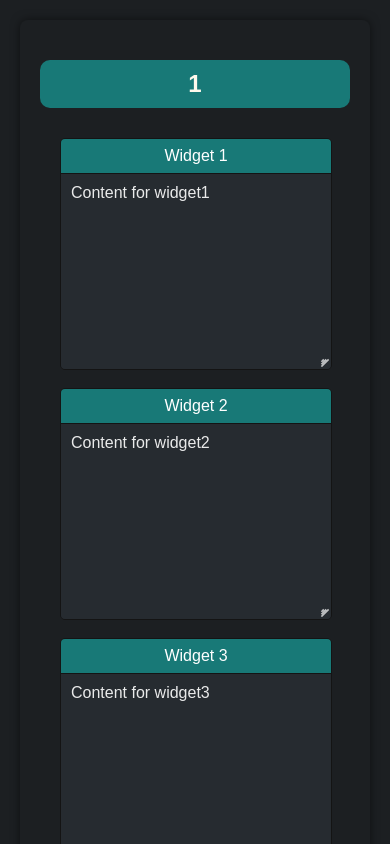
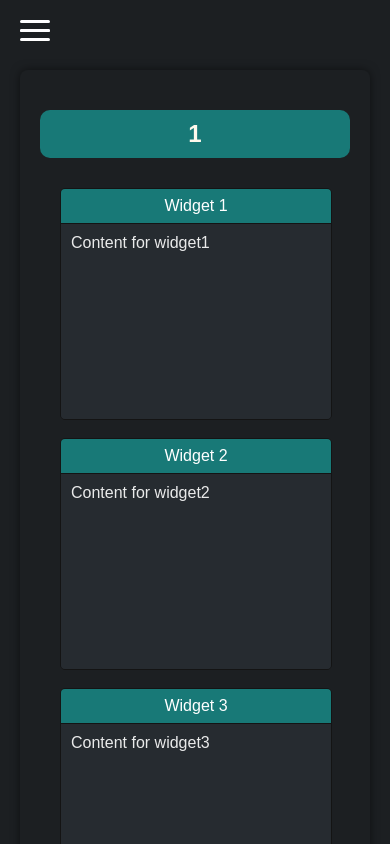
Before and after one commit to timchristoffer/TaskFlow, a React (Create React App) app in the folder tf-web/: page /dashboard/1 in a window 390 px wide. Shown: the top 844 px of the page. Built offline with nearby package versions, Linux system fonts and the light colour scheme.

Commit message:
Sidebar created with responsiv layout

```diff
--- a/tf-web/src/App.js
+++ b/tf-web/src/App.js
@@ -1,19 +1,28 @@
-import React from 'react';
+import React, { useState } from 'react';
 import { BrowserRouter as Router, Route, Routes } from 'react-router-dom';
 import './styles/App.css';
 import Dashboard from './pages/Dashboard';
 import DashboardDetail from './components/Dashboard/DashboardDetail';
-
+import SidebarComponent from './components/Sidebar/Sidebar';
 
 function App() {
+  const [isSidebarOpen, setIsSidebarOpen] = useState(false);
+
+  const toggleSidebar = () => {
+    setIsSidebarOpen(!isSidebarOpen);
+  };
+
   return (
     <Router>
       <div className="App">
-        <Routes>
-          <Route path="/" element={<Dashboard />} />
-          <Route path="/dashboard/:dashboardName" element={<DashboardDetail />} /> {/* Add this line */}
-          {/* Här kan du lägga till fler routes senare */}
-        </Routes>
+        <SidebarComponent isOpen={isSidebarOpen} toggleSidebar={toggleSidebar} />
+        <div className={`content ${isSidebarOpen ? 'sidebar-open' : ''}`}>
+          <Routes>
+            <Route path="/" element={<Dashboard isSidebarOpen={isSidebarOpen} />} />
+            <Route path="/dashboard/:dashboardName" element={<DashboardDetail isSidebarOpen={isSidebarOpen} />} />
+            {/* Här kan du lägga till fler routes senare */}
+          </Routes>
+        </div>
       </div>
     </Router>
   );
--- a/tf-web/src/components/Dashboard/Dashboard.css
+++ b/tf-web/src/components/Dashboard/Dashboard.css
@@ -1,8 +1,27 @@
+/* Dashboard.css */
 body {
     font-family: 'Arial', sans-serif;
     background: var(--background);
     margin: 0;
     padding: 0;
+    overflow-x: hidden; /* Förhindra horisontell scrollning */
+}
+
+.dashboard-page {
+    display: flex;
+    flex-direction: row;
+}
+
+.dashboard-content {
+    flex: 1; /* Gör att innehållet tar upp all tillgänglig plats */
+    transition: margin-left 0.3s ease;
+    padding: 20px;
+    box-sizing: border-box; /* Inkludera padding i bredden */
+    margin-top: 50px;
+}
+
+.dashboard-content.sidebar-open {
+    margin-left: 250px; /* Justera detta värde beroende på sidomenyns bredd */
 }
 
 .dashboard {
@@ -13,6 +32,7 @@ body {
     border-radius: 8px;
     box-shadow: 0 0 10px rgba(0, 0, 0, 0.5);
     padding: 20px;
+    overflow: hidden; /* Lägg till detta för att förhindra att innehållet skjuts utanför */
 }
 
 .dashboard-title {
--- /dev/null
+++ b/tf-web/src/components/Dashboard/DashboardComponent.css
@@ -0,0 +1,53 @@
+/* DashboardComponent.css */
+.dashboard-container {
+    margin-left: 0;
+    transition: margin-left 0.3s ease;
+    padding: 20px;
+  }
+
+  .dashboard-container.sidebar-open {
+    margin-left: 250px; /* Justera detta värde beroende på sidomenyns bredd */
+  }
+
+  .dashboard-form {
+    margin-bottom: 20px;
+  }
+
+  .dashboard-form input {
+    padding: 10px;
+    margin-right: 10px;
+    border: 1px solid #ccc;
+    border-radius: 4px;
+  }
+
+  .dashboard-form button {
+    padding: 10px 20px;
+    background-color: #187977;
+    color: white;
+    border: none;
+    border-radius: 4px;
+    cursor: pointer;
+  }
+
+  .dashboard-form button:hover {
+    background-color: #145a5a;
+  }
+
+  .dashboard-list {
+    list-style-type: none;
+    padding: 0;
+  }
+
+  .dashboard-list li {
+    padding: 10px;
+    border-bottom: 1px solid #ccc;
+  }
+
+  .dashboard-list li a {
+    text-decoration: none;
+    color: #187977;
+  }
+
+  .dashboard-list li a:hover {
+    text-decoration: underline;
+  }
--- a/tf-web/src/components/Dashboard/DashboardComponent.jsx
+++ b/tf-web/src/components/Dashboard/DashboardComponent.jsx
@@ -1,18 +1,18 @@
 import React, { useState, useEffect } from 'react';
 import axios from 'axios';
-import { Link } from 'react-router-dom'; // Import Link from react-router-dom
+import { Link } from 'react-router-dom';
+import './DashboardComponent.css'; // Importera CSS-filen
 
-const DashboardComponent = () => {
+const DashboardComponent = ({ isSidebarOpen }) => {
     const [name, setName] = useState('');
     const [dashboards, setDashboards] = useState([]);
-    const [message, setMessage] = useState(''); // För statusmeddelanden
+    const [message, setMessage] = useState('');
 
-    // Hämta dashboards när komponenten laddas
     useEffect(() => {
         const fetchDashboards = async () => {
             try {
                 const response = await axios.get('https://localhost:7287/dashboards');
-                setDashboards(response.data); // Sätt dashboards i state
+                setDashboards(response.data);
             } catch (error) {
                 console.error('Error fetching dashboards:', error);
                 alert("Failed to fetch dashboards");
@@ -20,26 +20,27 @@ const DashboardComponent = () => {
         };
 
         fetchDashboards();
-    }, []); // Tom array betyder att detta körs en gång när komponenten laddas
+    }, []);
 
     const handleCreateDashboard = async (e) => {
         e.preventDefault();
-        console.log("Creating dashboard with name:", name); // Debug-meddelande
+        console.log("Creating dashboard with name:", name);
         try {
             const response = await axios.post('https://localhost:7287/dashboards', { name });
-            console.log("Response:", response); // Debug-meddelande
-            setDashboards([...dashboards, response.data]); // Lägg till den nya dashboarden i listan
-            setName(''); // Rensa input-fältet
+            console.log("Response:", response);
+            setDashboards([...dashboards, response.data]);
+            setName('');
         } catch (error) {
             console.error('Error creating dashboard:', error);
-            alert("Failed to create dashboard"); // Meddelande till användaren
+            alert("Failed to create dashboard");
         }
     };
 
     return (
-        <div>
+        <div className={`dashboard-content ${isSidebarOpen ? 'sidebar-open' : ''}`}>
+            <div className='dashboard-container'>
             <h2>Create Dashboard</h2>
-            <form onSubmit={handleCreateDashboard}>
+            <form className="dashboard-form" onSubmit={handleCreateDashboard}>
                 <input
                     type="text"
                     value={name}
@@ -50,17 +51,17 @@ const DashboardComponent = () => {
                 <button type="submit">Create</button>
             </form>
 
-            {/* Visa statusmeddelande */}
             {message && <p>{message}</p>}
 
             <h3>Dashboards</h3>
-            <ul>
+            <ul className="dashboard-list">
                 {dashboards.map((dashboard) => (
                     <li key={dashboard.id}>
-                        <Link to={`/dashboard/${dashboard.name}`}>{dashboard.name}</Link> {/* Update link to use dashboard name */}
+                        <Link to={`/dashboard/${dashboard.name}`}>{dashboard.name}</Link>
                     </li>
                 ))}
             </ul>
+        </div>
         </div>
     );
 };
--- a/tf-web/src/components/Dashboard/DashboardDetail.jsx
+++ b/tf-web/src/components/Dashboard/DashboardDetail.jsx
@@ -5,12 +5,7 @@ import './Dashboard.css';
 
 const ResponsiveGridLayout = WidthProvider(Responsive);
 
-const DashboardDetail = () => {
-    const { dashboardName } = useParams();
-    const [layouts, setLayouts] = useState(getInitialLayouts());
-    const [cols, setCols] = useState(getCols(window.innerWidth));
-
-    function getCols(width) {
+const getCols = (width) => {
     return {
         lg: width >= 1024 ? 4 : 3,
         md: width >= 768 ? 3 : 2,
@@ -18,9 +13,9 @@ const DashboardDetail = () => {
         xs: 1,
         xxs: 1,
     };
-    }
+};
 
-    function getInitialLayouts() {
+const getInitialLayouts = () => {
     const savedLayouts = JSON.parse(localStorage.getItem('dashboard-layouts'));
     return savedLayouts || {
         lg: [
@@ -57,7 +52,12 @@ const DashboardDetail = () => {
             { i: 'widget6', x: 0, y: 5, w: 1, h: 5 },
         ],
     };
-    }
+};
+
+const DashboardDetail = ({ isSidebarOpen }) => {
+    const { dashboardName } = useParams();
+    const [layouts, setLayouts] = useState(getInitialLayouts());
+    const [cols, setCols] = useState(getCols(window.innerWidth));
 
     useEffect(() => {
         const handleResize = () => {
@@ -82,7 +82,7 @@ const DashboardDetail = () => {
     };
 
     return (
-        <div className='dashboard'>
+        <div className={`dashboard-content ${isSidebarOpen ? 'sidebar-open' : ''}`}>
             <div className='dashboard-container'>
                 <h2 className="dashboard-title">{dashboardName}</h2>
                 <ResponsiveGridLayout
--- /dev/null
+++ b/tf-web/src/components/Sidebar/Sidebar.css
@@ -0,0 +1,110 @@
+.sidebar {
+    position: fixed;
+    top: 0;
+    left: 0;
+    height: 100%;
+    width: 250px;
+    background-color: var(--primary);
+    color: white;
+    transition: transform 0.3s ease;
+    transform: translateX(-100%);
+    display: flex;
+    flex-direction: column;
+    align-items: center;
+    z-index: 10;
+  }
+
+  .sidebar.open {
+    transform: translateX(0);
+  }
+
+  #nav-icon3 {
+    width: 30px;
+    height: 24px;
+    position: fixed; /* Changed to fixed to keep it visible */
+    top: 20px;
+    left: 20px; /* Adjusted to place the button inside the sidebar */
+    cursor: pointer;
+    z-index: 15; /* Ensure the button is above the sidebar */
+  }
+
+  #nav-icon3 span {
+    display: block;
+    position: absolute;
+    height: 3px;
+    width: 100%;
+    background: white;
+    border-radius: 9px;
+    opacity: 1;
+    left: 0;
+    transition: 0.25s ease-in-out;
+  }
+
+  #nav-icon3 span:nth-child(1) {
+    top: 0px;
+  }
+
+  #nav-icon3 span:nth-child(2), #nav-icon3 span:nth-child(3) {
+    top: 9px;
+  }
+
+  #nav-icon3 span:nth-child(4) {
+    top: 18px;
+  }
+
+  #nav-icon3.open span:nth-child(1) {
+    top: 9px;
+    width: 0%;
+    left: 50%;
+  }
+
+  #nav-icon3.open span:nth-child(2) {
+    transform: rotate(45deg);
+  }
+
+  #nav-icon3.open span:nth-child(3) {
+    transform: rotate(-45deg);
+  }
+
+  #nav-icon3.open span:nth-child(4) {
+    top: 9px;
+    width: 0%;
+    left: 50%;
+  }
+
+  .menu {
+    margin-top: 60px;
+    display: flex;
+    flex-direction: column;
+    align-items: center;
+  }
+
+  .menu a {
+    color: white;
+    text-decoration: none;
+    padding: 10px 0;
+    width: 100%;
+    text-align: center;
+    transition: background-color 0.3s;
+    border-radius: 10px;
+    padding: 10px;
+    display: flex;
+    align-items: center; /* Center the icon and text vertically */
+  }
+
+  .menu a:hover {
+    background-color: var(--secondary);
+    border-radius: 10px;
+    color: black;
+  }
+
+  .menu a:hover .menu-icon {
+    filter: invert(0); /* Change icon color to black on hover */
+  }
+
+  .menu-icon {
+    width: 24px;
+    height: 24px;
+    margin-right: 10px; /* Space between icon and text */
+    filter: invert(1);
+  }
--- /dev/null
+++ b/tf-web/src/components/Sidebar/Sidebar.jsx
@@ -0,0 +1,38 @@
+import React from 'react';
+import './Sidebar.css';
+import '../../styles/App.css';
+
+const SidebarComponent = ({ isOpen, toggleSidebar }) => {
+  return (
+    <div>
+      <div id="nav-icon3" className={isOpen ? 'open' : ''} onClick={toggleSidebar}>
+        <span></span>
+        <span></span>
+        <span></span>
+        <span></span>
+      </div>
+      <div className={`sidebar ${isOpen ? 'open' : 'closed'}`}>
+        <div className="menu">
+          <a href="/">
+            <img src="/icons/home.svg" alt="Home" className="menu-icon" />
+            Home
+          </a>
+          <a href="/dashboards">
+            <img src="/icons/chalkboard.svg" alt="Dashboards" className="menu-icon" />
+            Dashboards
+          </a>
+          <a href="/profile">
+            <img src="/icons/profile_2.svg" alt="Profile" className="menu-icon" />
+            Profile
+          </a>
+          <a href="/">
+            <img src="/icons/logout.svg" alt="Logout" className="menu-icon" />
+            Logout
+          </a>
+        </div>
+      </div>
+    </div>
+  );
+};
+
+export default SidebarComponent;
--- a/tf-web/src/pages/Dashboard.js
+++ b/tf-web/src/pages/Dashboard.js
@@ -1,13 +1,12 @@
-// Dashboard.js
 import React from 'react';
-import DashboardComponent from '../components/Dashboard/DashboardComponent'; // Justera sökvägen efter din mappstruktur
+import DashboardComponent from '../components/Dashboard/DashboardComponent';
 
-const Dashboard = () => {
-    return (
-        <div>
-            <DashboardComponent />
-        </div>
-    );
+const Dashboard = ({ isSidebarOpen }) => {
+  return (
+    <div className={`dashboard-container ${isSidebarOpen ? 'sidebar-open' : ''}`}>
+      <DashboardComponent />
+    </div>
+  );
 };
 
 export default Dashboard;
```
Also changed, not shown: tf-web/public/Icons/home.svg (added), tf-web/src/styles/App.css (line endings or trailing spaces). Lines whose indentation alone changed are shown as unchanged.
